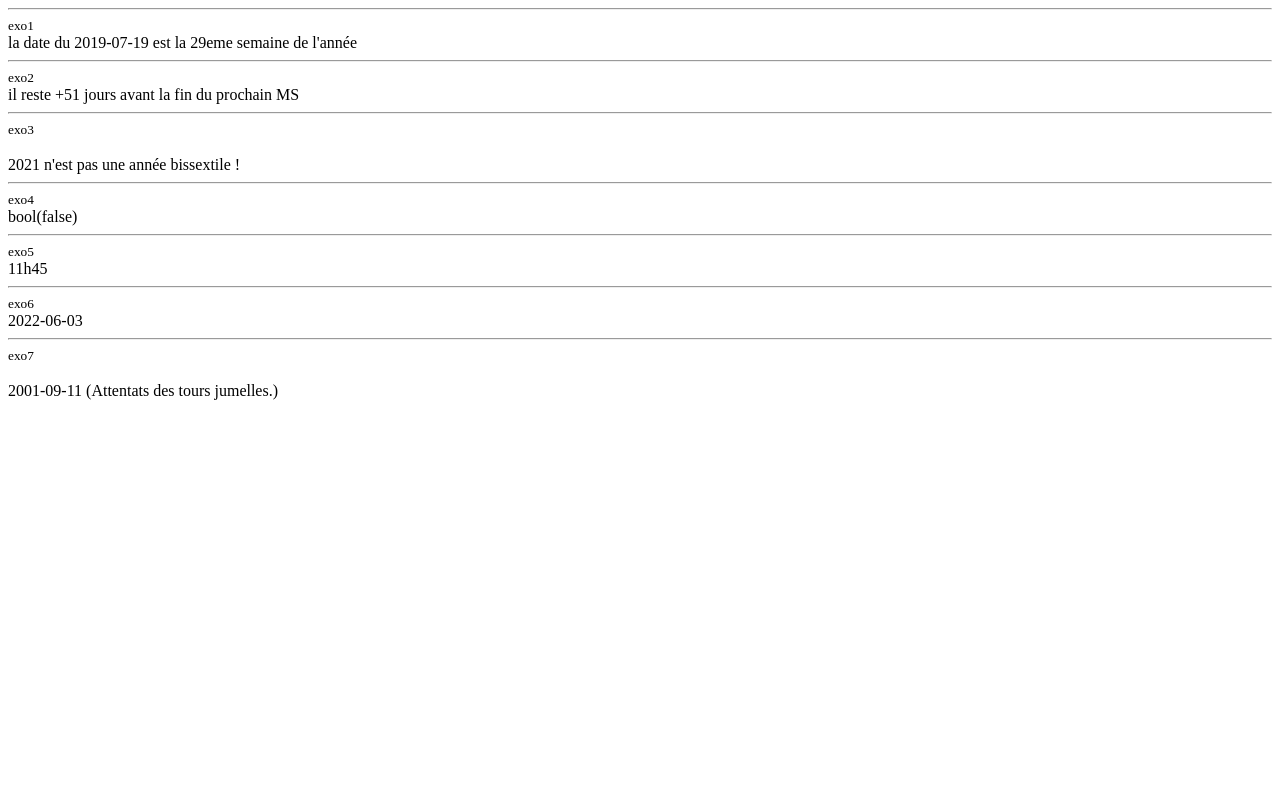
After one commit to mohamedelkorchi/depo1, a PHP site: page /date-heure.php in a window 1280 px wide. The commit adds this page. Run offline with PHP 8.4, Linux system fonts and the light colour scheme.

Commit message:
date et heure

```diff
--- /dev/null
+++ b/date-heure.php
@@ -0,0 +1,111 @@
+<?php
+//echo time()."<br>";
+// echo "Nous sommes le " . date("d-m-Y").", il est ".date("H:i:s")."<br>";
+// echo date("H:i")."<br>";
+// echo date_default_timezone_set("Europe/Paris");
+
+// $datePattern = "/^[0-9]{4}-[0-1][0-9]-[0-3][0-9]$/";
+// $date = "2015-14-16";
+
+// if (preg_match($datePattern, $date))
+// {
+//     echo "Date ".$date." valide.<br>";
+// }
+// else
+// {
+//     echo "Date ".$date." erronée.<br>";
+// }
+
+// $oDate =  DateTime::createFromFormat("d/m/Y H:i:s", "17/25/1966 03:42:11");
+
+// $errors = DateTime::getLastErrors();
+
+// if ($errors["error_count"]>0 || $errors["warning_count"]>0) {
+//     echo "ARGHHHH ! <br>";
+// }
+?>
+
+<hr>
+<sub>exo1</sub>
+<br>
+<?php
+$ddate = "2019-07-19";
+        $date = new DateTime($ddate);
+        $week = $date->format("W");
+        echo "la date du ".$ddate." est la ".$week."eme semaine de l'année <br>";
+?>
+
+<hr>
+<sub>exo2</sub>
+<br>
+<?php
+$debut = new DateTime('now');
+$fin = new DateTime('2022-06-24');
+$entredeux = $debut->diff($fin);
+echo $entredeux->format(" il reste  %R%a jours avant la fin du prochain MS");
+?>
+
+<hr>
+<sub>exo3</sub>
+<br>
+<?php
+// function est_bissextile($annee)
+// {
+//     return date("m-d", strtotime("$annee-02-29")) == "02-29";}
+//    // echo est_bissextile('2015'); // 0
+// echo est_bissextile('2016')."<br>"; // 1
+// echo est_bissextile('2017')."<br>"; // 0
+// echo est_bissextile('2018')."<br>"; // 0
+// echo est_bissextile('2019')."<br>"; // 0
+// echo est_bissextile('2020')."<br>"; // 1
+
+function estAnneeBissextile($annee)
+      {
+         $estMultipleDeQuatreCent = ( ($annee % 400) == 0);
+         $estMultipleDeQuatre = ( ($annee % 4) == 0);
+         $estPasMultipleDeCent = ( ($annee % 100) != 0);
+         return ( $estMultipleDeQuatreCent || ( $estMultipleDeQuatre &&
+        $estPasMultipleDeCent ) );
+       }
+
+       $y = date("2021");
+       if(estAnneeBissextile($y)){
+             $message = "<br>".$y." est une année bissextile !<br/>";}
+            else { $message = "<br>".$y." n'est pas une année bissextile !<br/>";}
+      echo $message;
+?>
+
+<hr>
+<sub>exo4</sub>
+<br>
+<?php
+function isValid($date, $format = 'Y-m-d'){
+      $dt = DateTime::createFromFormat($format, $date);
+      return $dt && $dt->format($format) === $date;
+    }
+ var_dump(isValid('2019-17-32'));
+?>
+
+<hr>
+<sub>exo5</sub>
+<br>
+<?php
+echo date("h")."h".date("i");
+?>
+
+<hr>
+<sub>exo6</sub>
+<br>
+<?php
+$oldDate   = "now";
+$date1 = date("Y-m-d", strtotime($oldDate.'+ 1 month'));
+echo $date1;
+?>
+
+<hr>
+<sub>exo7</sub>
+<?php
+$date = date("Y-m-d", 1000200000);
+
+echo "<br><br>" .$date." (Attentats des tours jumelles.)";
+?>
--- a/tableau.php
+++ b/tableau.php
@@ -173,7 +173,7 @@ $departements = array(
     "Bretagne" => array("Côtes d'Armor", "Finistère", "Ille-et-Vilaine", "Morbihan"),
     "Grand-Est" => array("Ardennes", "Aube", "Marne", "Haute-Marne", "Meurthe-et-Moselle", "Meuse", "Moselle", "Bas-Rhin", "Haut-Rhin", "Vosges"),
     "Normandie" => array("Calvados", "Eure", "Manche", "Orne", "Seine-Maritime")
-);
+); ksort($departements);
 
 foreach ($departements as  $region => $departement)
 {
@@ -182,10 +182,10 @@ foreach ($departements as  $region => $departement)
 
     foreach ($departement as $dep)
     {
-         //echo $dep." <br>";
+         echo $dep." <br>";
 
     }
-    echo "il y a ". sizeof($departement)." departements dans cette region.<br>";
+   //echo "il y a ". sizeof($departement)." departements dans cette region.<br>";
 }
 ?>
 
```
Also changed, not shown: fonction.php (added, +148 -0 lines).
